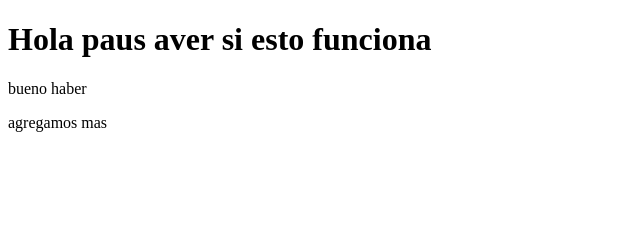
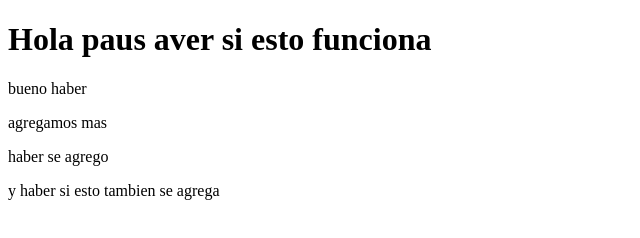
Before and after one commit to ivanmonzon123/Pruebita, a plain HTML site: page index.html in a window 1280 px wide. Shown: the whole page, without its empty margins (0-640 px from the left). Drawn offline with Linux system fonts and the light colour scheme.

Commit message:
e agrego mas ps al html

```diff
--- a/index.html
+++ b/index.html
@@ -10,5 +10,7 @@
     <h1>Hola paus aver si esto funciona</h1>
     <p>bueno haber</p>
     <p>agregamos mas</p>
+    <p>haber se agrego</p>
+    <p>y haber si esto tambien se agrega</p>
 </body>
 </html>
```
